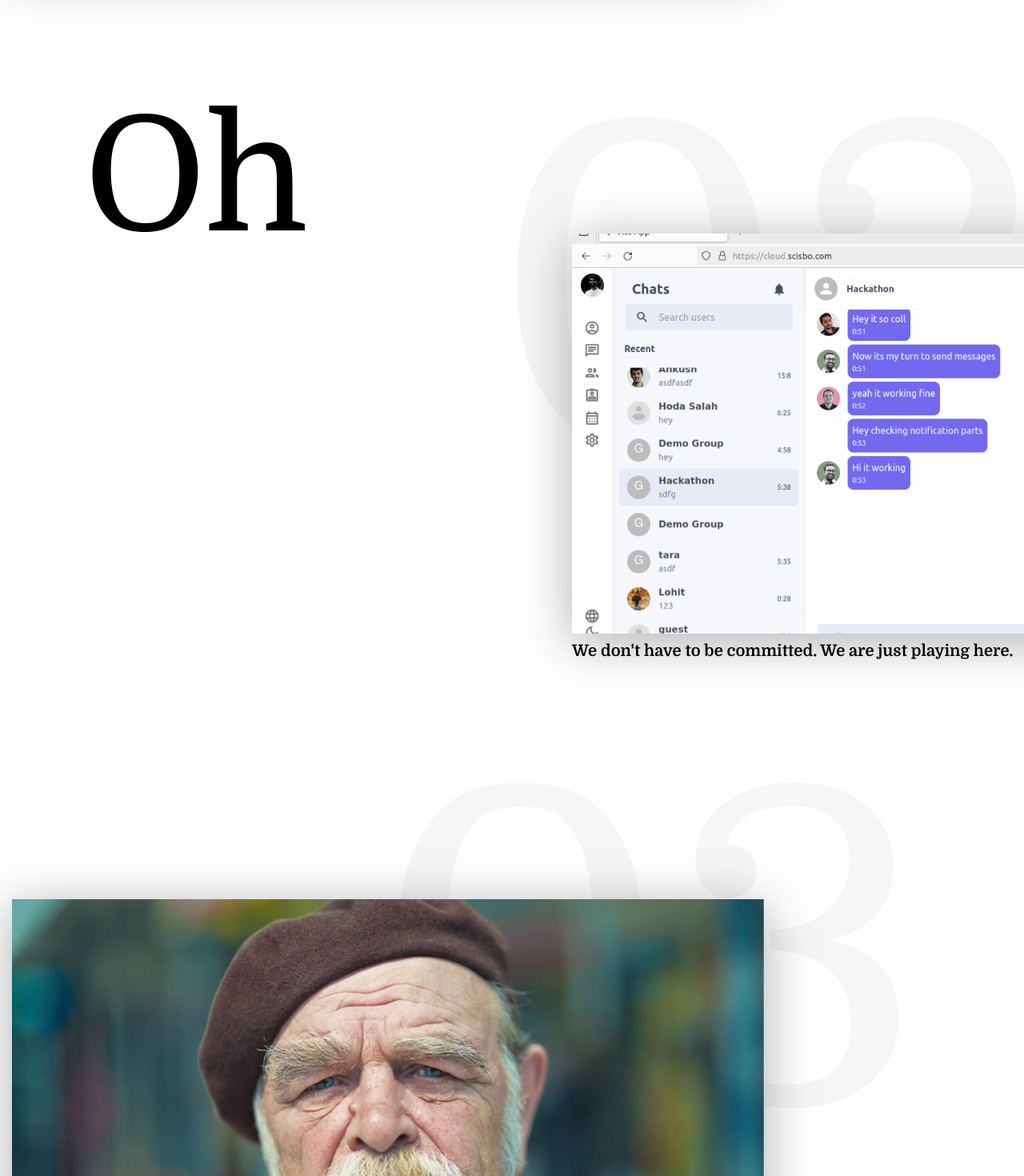
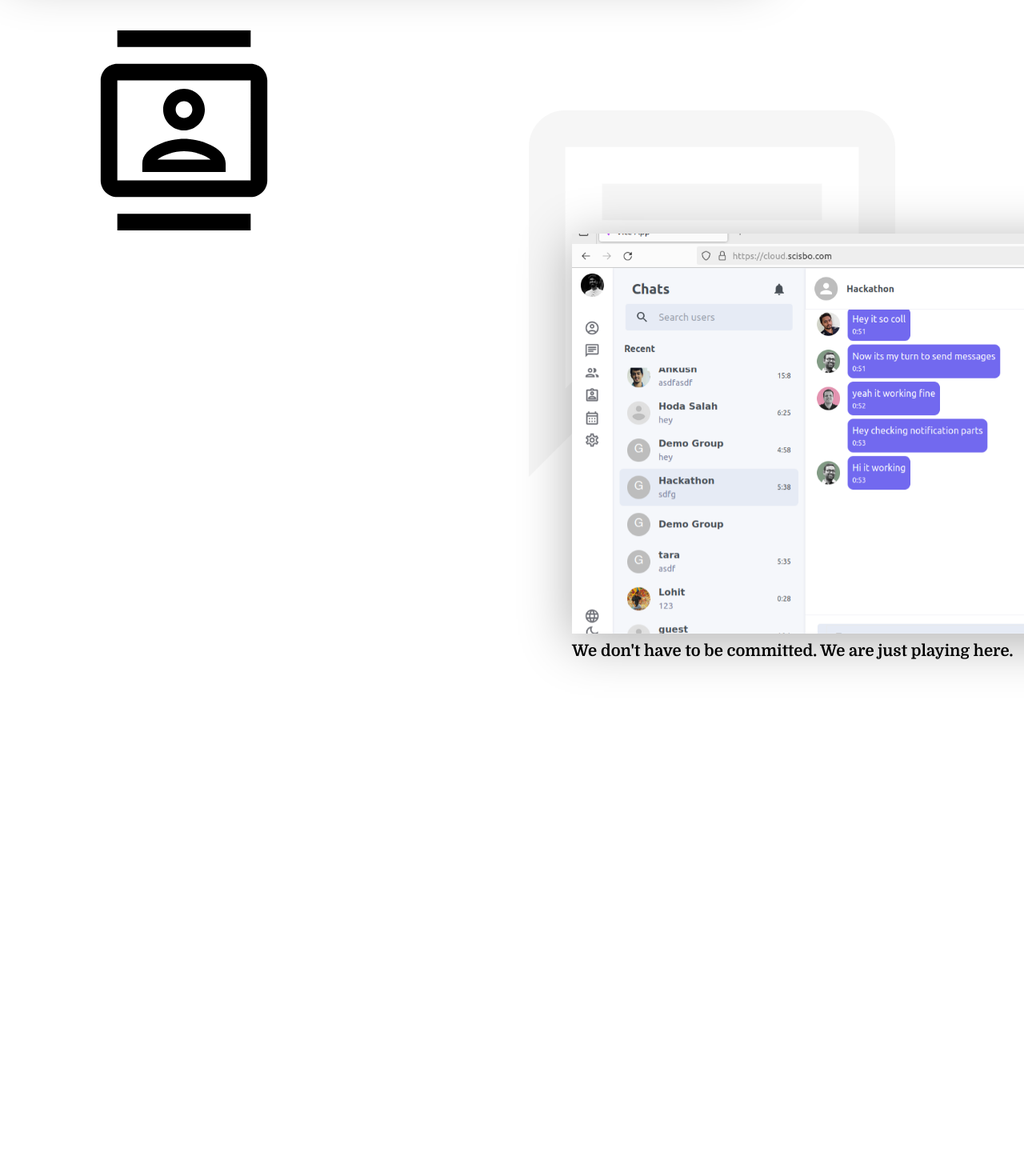
Before and after one commit to Scisbo/animation, a React (Create React App) app: page / in a window 1280 px wide. Shown: the part 1840-3310 px from the top of the page at 80% size. After the commit the page ends 2974 px from the top, so only its background shows below. Built offline with nearby package versions, Linux system fonts and the light colour scheme.

Commit message:
feat: add icons

```diff
--- a/package.json
+++ b/package.json
@@ -3,6 +3,10 @@
   "version": "0.1.0",
   "private": true,
   "dependencies": {
+    "@emotion/react": "^11.11.4",
+    "@emotion/styled": "^11.11.5",
+    "@mui/icons-material": "^5.15.18",
+    "@mui/material": "^5.15.18",
     "@testing-library/jest-dom": "^5.17.0",
     "@testing-library/react": "^13.4.0",
     "@testing-library/user-event": "^13.5.0",
--- a/src/components/App/App.js
+++ b/src/components/App/App.js
@@ -1,7 +1,8 @@
 
-import './App.scss';
 import Header from '../Header/Header';
 import Card from '../Card/Card';
+import ContactsOutlinedIcon from '@mui/icons-material/ContactsOutlined';
+import ChatOutlinedIcon from '@mui/icons-material/ChatOutlined';
 
 import img1 from '../../assets/photo1.png';
 import img2 from '../../assets/photo2.png';
@@ -12,7 +13,10 @@ import img6 from '../../assets/peoples/06.jpg';
 import img7 from '../../assets/peoples/07.jpg';
 import img8 from '../../assets/peoples/08.jpg';
 
+import './App.scss';
+
 function App() {
+
   return (
     <div className="wrapper">
       <div className="App">
@@ -22,17 +26,17 @@ function App() {
           <Card
             outside={false}
             text={"Little trees and bushes grow however makes them happy."}
-            decor={"01"}
-            phrase={"Oh"}
+            decor={<ContactsOutlinedIcon style={{ fontSize: '550px' }} />}
+            phrase={<ContactsOutlinedIcon style={{ fontSize: '250px' }} />}
             img={img1} />
           <Card
             outside={true}
             text={"We don't have to be committed. We are just playing here."}
-            decor={"02"}
-            phrase={"Ro"}
+            decor={<ChatOutlinedIcon style={{ fontSize: '550px' }} />}
+            phrase={<ChatOutlinedIcon style={{ fontSize: '250px' }} />}
             img={img2}
           />
-          <Card outside={false}
+          {/* <Card outside={false}
             text={"I thought today we would do a happy little picture."}
             decor={"03"}
             phrase={"Nj"}
@@ -67,7 +71,7 @@ function App() {
             decor={"08"}
             phrase={"Sd"}
             img={img8}
-          />
+          /> */}
           {/* </ScrollContainer> */}
         </main>
       </div>
--- a/src/components/Card/Card.js
+++ b/src/components/Card/Card.js
@@ -27,7 +27,9 @@ const Card = ({ outside, text, decor, phrase, img }) => {
 
     return (
         <div className={clazz}>
-            <span className="card__decor">{decor}</span>
+            <div className="card__decor">
+                {decor}
+            </div>
             <div className="card__image-container">
                 <motion.img
                     ref={ref}
--- a/src/components/Card/card.scss
+++ b/src/components/Card/card.scss
@@ -7,11 +7,11 @@
 
     &__decor {
         opacity: 0.03;
-        font-size: 550px;
         position: absolute;
         top: -200px;
         right: -200px;
         line-height: 1;
+        font-size: 550px;
     }
 
     // .card__image-container
```
Also changed, not shown: src/components/App/App.scss (line endings or trailing spaces), 1 other file (tests, documents, lock files or other folders).
